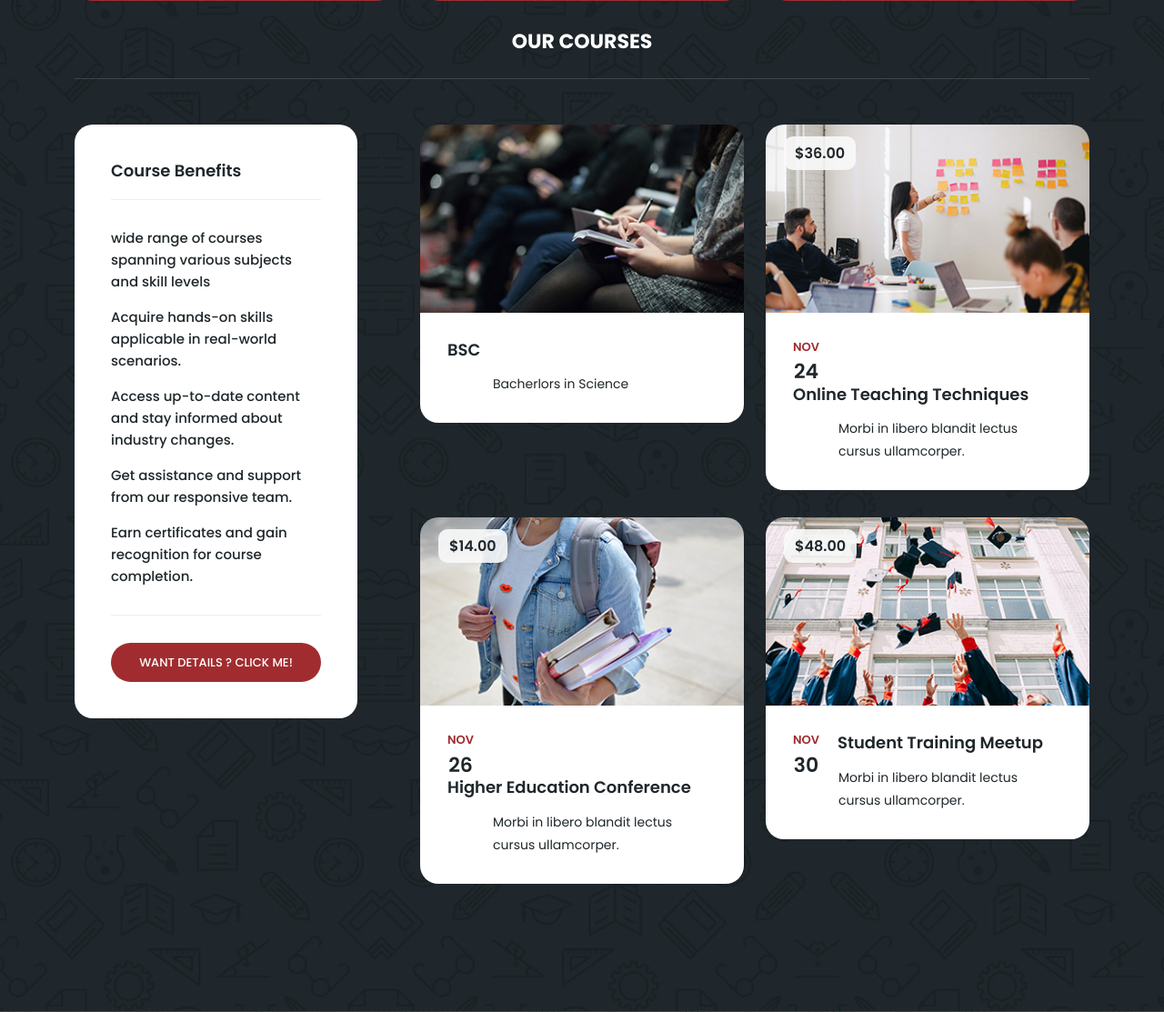
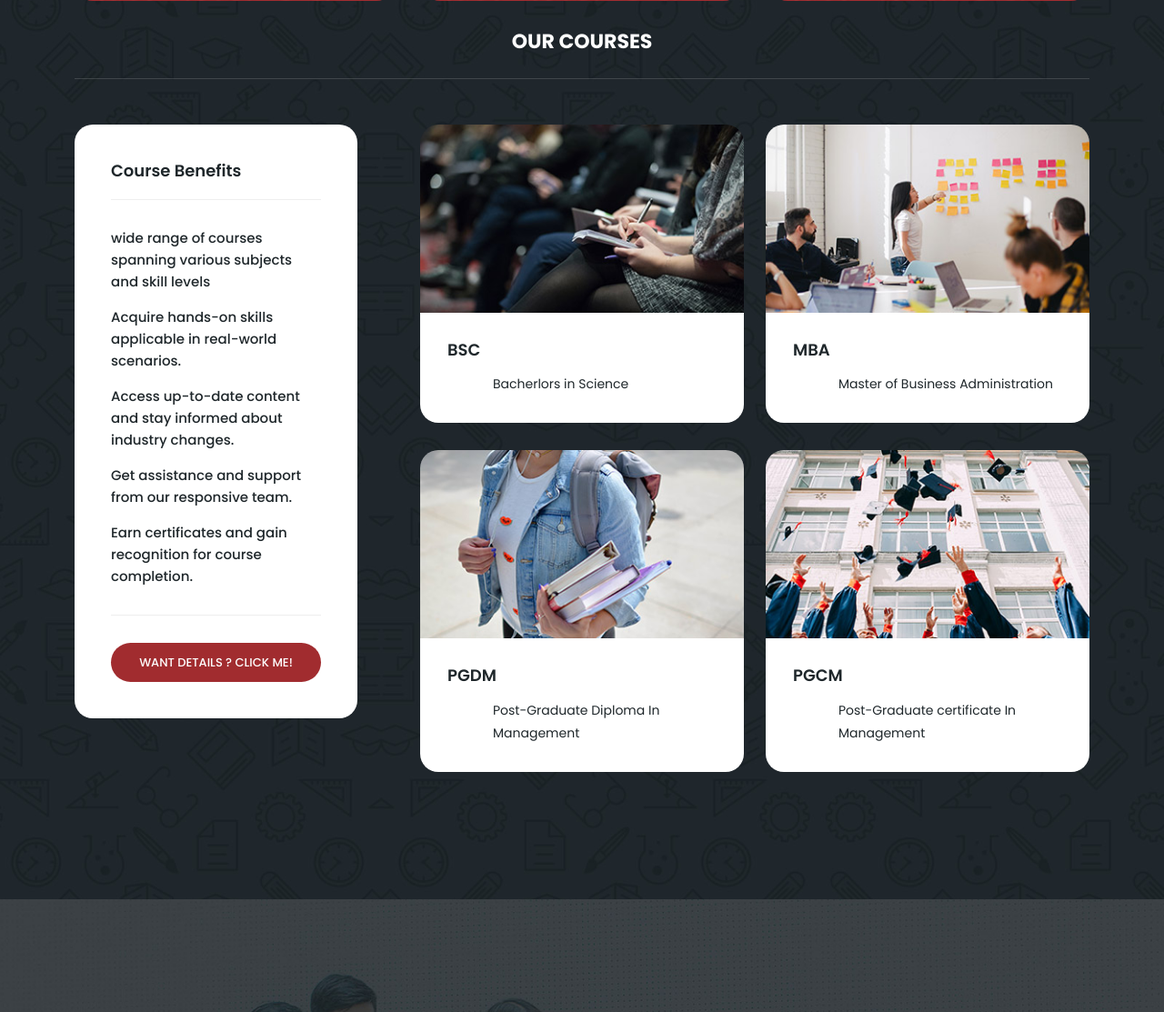
Before and after one commit to VedantK1610/Digital_Vibe, a Django app: page / in a window 1280 px wide. Shown: the part 1044-2157 px from the top of the page at 91% size. Run offline with Django 4.2, Linux system fonts and the light colour scheme; some libraries are stand-ins or nearby versions.

Commit message:
new changes commited

```diff
--- a/templates/index.html
+++ b/templates/index.html
@@ -118,51 +118,46 @@
             <div class="col-lg-6">
               <div class="meeting-item">
                 <div class="thumb">
-                  <div class="price">
-                    <span>$36.00</span>
-                  </div>
+
                   <a href="meeting-details.html"><img src="/static/images/meeting-02.jpg" alt="Online Teaching"></a>
                 </div>
                 <div class="down-content">
                   <div class="date">
-                    <h6>Nov <span>24</span></h6>
+
                   </div>
-                  <a href="meeting-details.html"><h4>Online Teaching Techniques</h4></a>
-                  <p>Morbi in libero blandit lectus<br>cursus ullamcorper.</p>
+                  <a href="meeting-details.html"><h4>MBA</h4></a>
+                  <p>
+                    Master of Business Administration</p>
                 </div>
               </div>
             </div>
             <div class="col-lg-6">
               <div class="meeting-item">
                 <div class="thumb">
-                  <div class="price">
-                    <span>$14.00</span>
-                  </div>
+
                   <a href="meeting-details.html"><img src="/static/images/meeting-03.jpg" alt="Higher Education"></a>
                 </div>
                 <div class="down-content">
                   <div class="date">
-                    <h6>Nov <span>26</span></h6>
+
                   </div>
-                  <a href="meeting-details.html"><h4>Higher Education Conference</h4></a>
-                  <p>Morbi in libero blandit lectus<br>cursus ullamcorper.</p>
+                  <a href="meeting-details.html"><h4>PGDM</h4></a>
+                  <p>Post-Graduate Diploma In Management</p>
                 </div>
               </div>
             </div>
             <div class="col-lg-6">
               <div class="meeting-item">
                 <div class="thumb">
-                  <div class="price">
-                    <span>$48.00</span>
-                  </div>
+
                   <a href="meeting-details.html"><img src="/static/images/meeting-04.jpg" alt="Student Training"></a>
                 </div>
                 <div class="down-content">
                   <div class="date">
-                    <h6>Nov <span>30</span></h6>
+
                   </div>
-                  <a href="meeting-details.html"><h4>Student Training Meetup</h4></a>
-                  <p>Morbi in libero blandit lectus<br>cursus ullamcorper.</p>
+                  <a href="meeting-details.html"><h4>PGCM</h4></a>
+                  <p>Post-Graduate certificate In Management</p>
                 </div>
               </div>
             </div>
```
Also changed, not shown: templates/fameux-courses.html (+8 -8 lines), templates/about-us.html (added).
